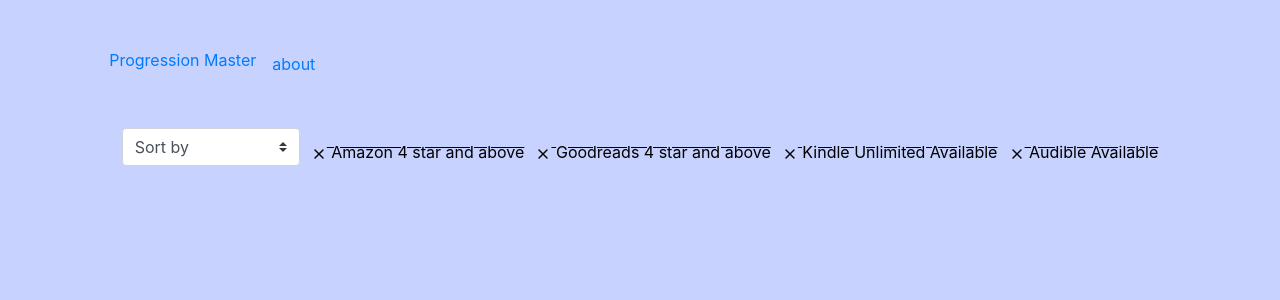
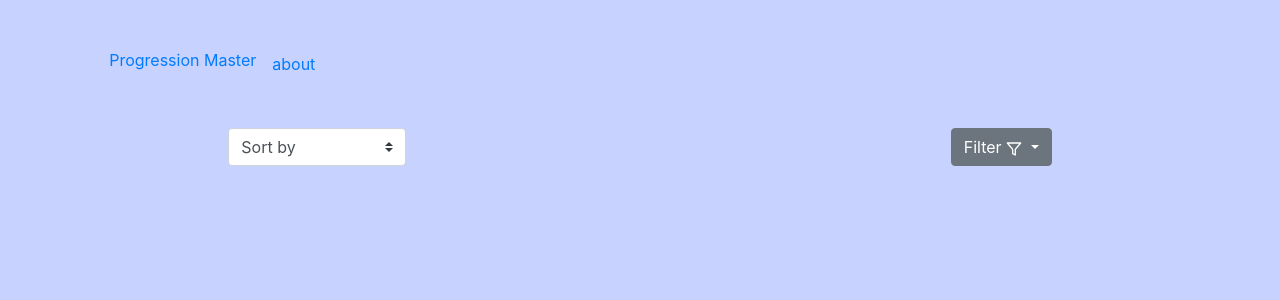
Before and after one commit to krishnanunnir/progressionmaster, a Django app: page / in a window 1280 px wide. Shown: the top 300 px of the page. Run offline with Django 3.2, Linux system fonts and the light colour scheme; data that the repository does not hold is empty; some libraries are stand-ins or nearby versions.

Commit message:
adding filter in dropdown

```diff
--- a/books/static/css/filter_nav.css
+++ /dev/null
@@ -1,9 +0,0 @@
-.hyperlink-filter {
-  text-decoration: underline;
-  color: black;
-}
-
-.hyperlink-filter:hover {
-  text-decoration: underline;
-  color: black;
-}
--- a/books/templates/_book.html
+++ b/books/templates/_book.html
@@ -1,7 +1,7 @@
 {% load static %}
 
 <div class="row">
-    <div class="col-md-10 offset-md-1 mt-5">
+    <div class="col-md-8 offset-md-2 mt-5">
         <div class="d-flex justify-content-between">
             <div id="coverimage" class="d-flex flex-column">
                 <div class="d-flex flex-row">
--- a/books/templates/_filter_nav.html
+++ b/books/templates/_filter_nav.html
@@ -1,6 +1,6 @@
 {% load static %}
 <div class="row mb-2">
-    <div class="col-md-10 offset-md-1 mt-5">
+    <div class="col-md-8 offset-md-2 mt-5">
         <div class="d-flex flex-row justify-content-between">
             <div class="d-flex flex-column">
 
@@ -11,41 +11,54 @@
                 </select>
             </div>
             <div class="d-flex flex-column">
-                <a href="#" class="hyperlink-filter" data-state="false" id="amazonratingfilter" onclick="filterRatingAbove4Amazon(this.id)">
+
+                <div class="dropdown">
+                    <button class="btn btn-secondary dropdown-toggle" type="button" id="dropdownMenuButton" data-toggle="dropdown" aria-haspopup="true" aria-expanded="false">
+                        Filter  <img width="16" src="{% static 'image/filter.svg' %}"   />
+                    </button>
+
+
+                    <div class="dropdown-menu" aria-labelledby="dropdownMenuButton">
+                        <a href="#" class="hyperlink-filter dropdown-item" data-state="false" id="amazonratingfilter" onclick="filterRatingAbove4Amazon(this.id)">
                             <span class="vertical-align">
                                 <img width="16" src="{% static 'image/check.svg' %}" class="hidden-image"  />
                                 <img width="16" src="{% static 'image/x.svg' %}"   />
                                 Amazon 4 star and above
                             </span>
                         </a>
-            </div>
-            <div class="d-flex flex-column">
-                <a href="#" class="hyperlink-filter" data-state="false" id="goodreadsratingfilter" onclick="filterRatingAbove4Goodreads(this.id)">
+
+                        <a href="#" class="hyperlink-filter dropdown-item" data-state="false" id="goodreadsratingfilter" onclick="filterRatingAbove4Goodreads(this.id)">
                             <span class="vertical-align">
                                 <img width="16" src="{% static 'image/check.svg' %}" class="hidden-image"  />
                                 <img width="16" src="{% static 'image/x.svg' %}"   />
                                 Goodreads 4 star and above
                             </span>
                         </a>
-            </div>
-            <div class="d-flex flex-column">
-                <a href="#" class="hyperlink-filter" data-state="false" id="kindleunlimitedfilter" onclick="filterKindleUnlimited(this.id)">
+
+
+                        <a href="#" class="hyperlink-filter dropdown-item" data-state="false" id="kindleunlimitedfilter" onclick="filterKindleUnlimited(this.id)">
                             <span class="vertical-align">
                                 <img width="16" src="{% static 'image/check.svg' %}" class="hidden-image"  />
                                 <img width="16" src="{% static 'image/x.svg' %}"   />
                                 Kindle Unlimited Available
                             </span>
                         </a>
-            </div>
-            <div class="d-flex flex-column">
-                <a href="#" class="hyperlink-filter"  data-state="false" id="audiblefilter" onclick="filterAudible(this.id)">
+
+
+                        <a href="#" class="hyperlink-filter dropdown-item"  data-state="false" id="audiblefilter" onclick="filterAudible(this.id)">
                             <span class="vertical-align">
                                 <img width="16" src="{% static 'image/check.svg' %}" class="hidden-image"  />
                                 <img width="16" src="{% static 'image/x.svg' %}"   />
                                 Audible Available
                             </span>
                         </a>
+
                     </div>
                 </div>
             </div>
         </div>
+    </div>
+</div>
+<script src="https://code.jquery.com/jquery-3.2.1.slim.min.js" integrity="sha384-KJ3o2DKtIkvYIK3UENzmM7KCkRr/rE9/Qpg6aAZGJwFDMVNA/GpGFF93hXpG5KkN" crossorigin="anonymous"></script>
+<script src="https://cdnjs.cloudflare.com/ajax/libs/popper.js/1.11.0/umd/popper.min.js" integrity="sha384-b/U6ypiBEHpOf/4+1nzFpr53nxSS+GLCkfwBdFNTxtclqqenISfwAzpKaMNFNmj4" crossorigin="anonymous"></script>
+<script src="https://maxcdn.bootstrapcdn.com/bootstrap/4.0.0-beta/js/bootstrap.min.js" integrity="sha384-h0AbiXch4ZDo7tp9hKZ4TsHbi047NrKGLO3SEJAg45jXxnGIfYzk4Si90RDIqNm1" crossorigin="anonymous"></script>
```
Also changed, not shown: books/static/image/filter.svg (added), books/static/image/test.jpg (deleted). Lines whose indentation alone changed are shown as unchanged.
